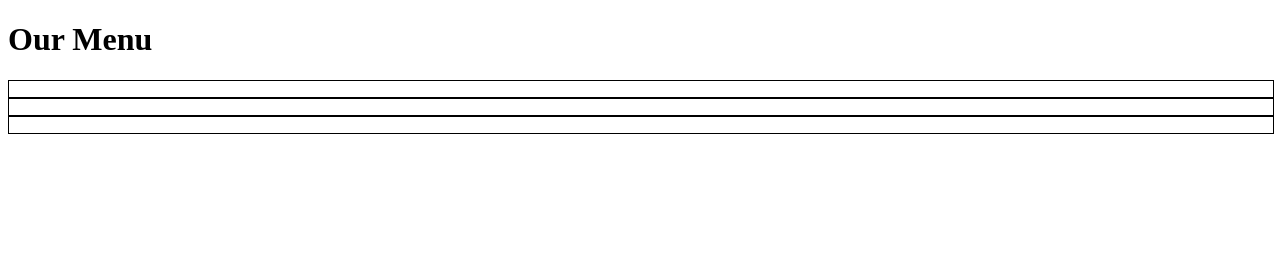
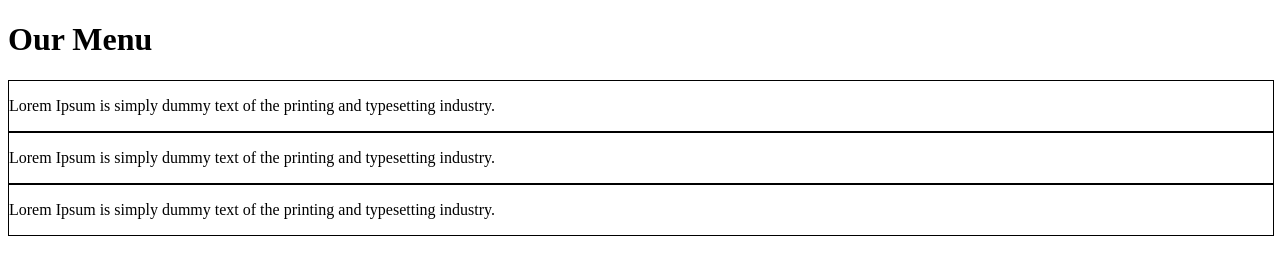
Before and after one commit to KadiyamsettiEswari/Module2sol, a plain HTML site: page index.html in a window 1280 px wide. Drawn offline with Linux system fonts and the light colour scheme.

Commit message:
Update index.html

```diff
--- a/index.html
+++ b/index.html
@@ -40,11 +40,11 @@ width: 100%;
 </style>
 </head>
 <body>
-<h1>Our Menu</h1>
+<h1 class="h1">Our Menu</h1>
 <div class="row">
-  <div class="col-lg-3" "col-md-6"><p></p></div>
-  <div class="col-lg-3" "col-md-6"><p></p></div>
-  <div class="col-lg-3" "col-md-6"><p></p></div>
+  <div class="col-lg-3" "col-md-6"><p class="p">Lorem Ipsum is simply dummy text of the printing and typesetting industry.</p></div>
+  <div class="col-lg-3" "col-md-6"><p class="p">Lorem Ipsum is simply dummy text of the printing and typesetting industry.</p></div>
+  <div class="col-lg-3" "col-md-6"><p class="p">Lorem Ipsum is simply dummy text of the printing and typesetting industry.</p></div>
 </div>
 </body>
 </html>
```
